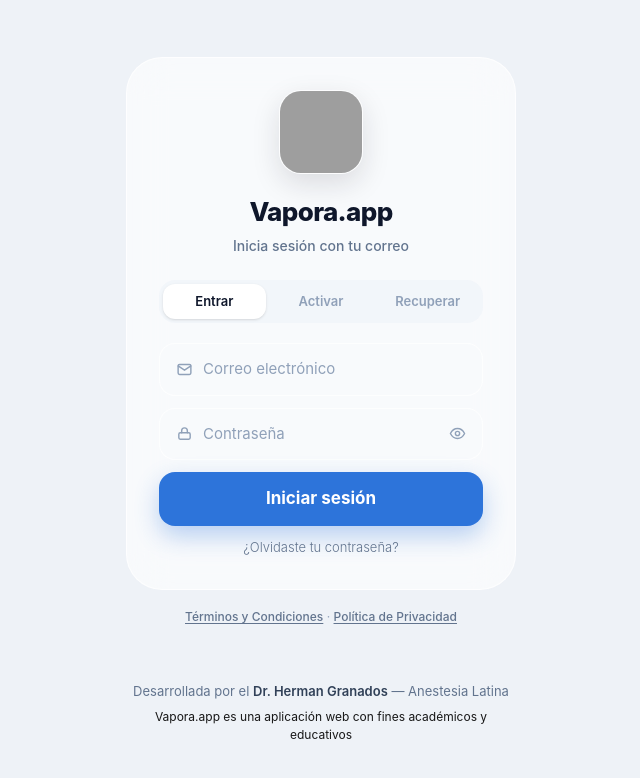
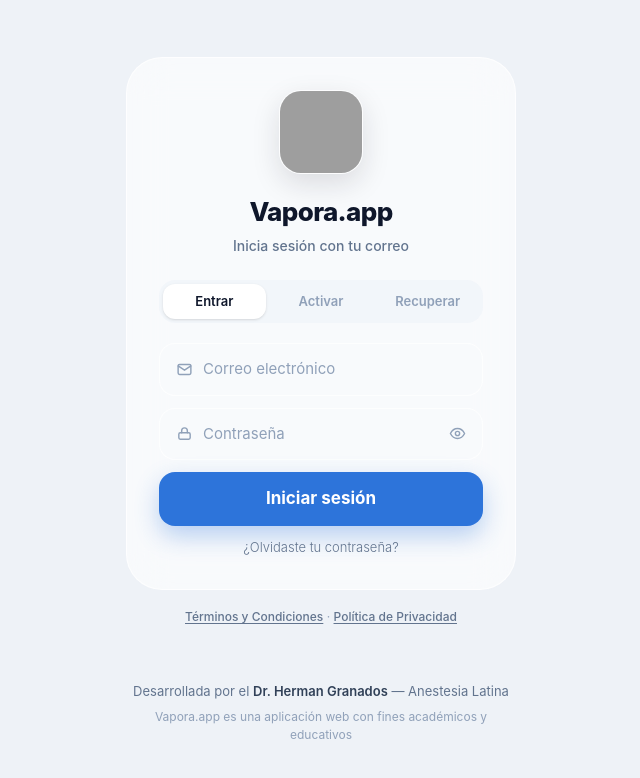
Before and after one commit to HermanGranados/hotmart-access-app, a Next.js app: page /login in a window 1280 px wide. Shown: the top 778 px of the page, without its empty margins (319-959 px from the left). Built offline with nearby package versions, Linux system fonts and the light colour scheme; grey boxes are pictures that could not be loaded.

Commit message:
fix: restaurar pull to refresh Safari iOS

```diff
--- a/app/login/page.tsx
+++ b/app/login/page.tsx
@@ -302,7 +302,7 @@
             <strong className="font-semibold text-slate-700">Dr. Herman Granados</strong>{" "}
             — Anestesia Latina
           </p>
-          <p className="text-center text-[12px] text-slate-350">
+          <p className="text-center text-[12px] text-slate-400">
             Vapora.app es una aplicación web con fines académicos y educativos
           </p>
         </div>
```
